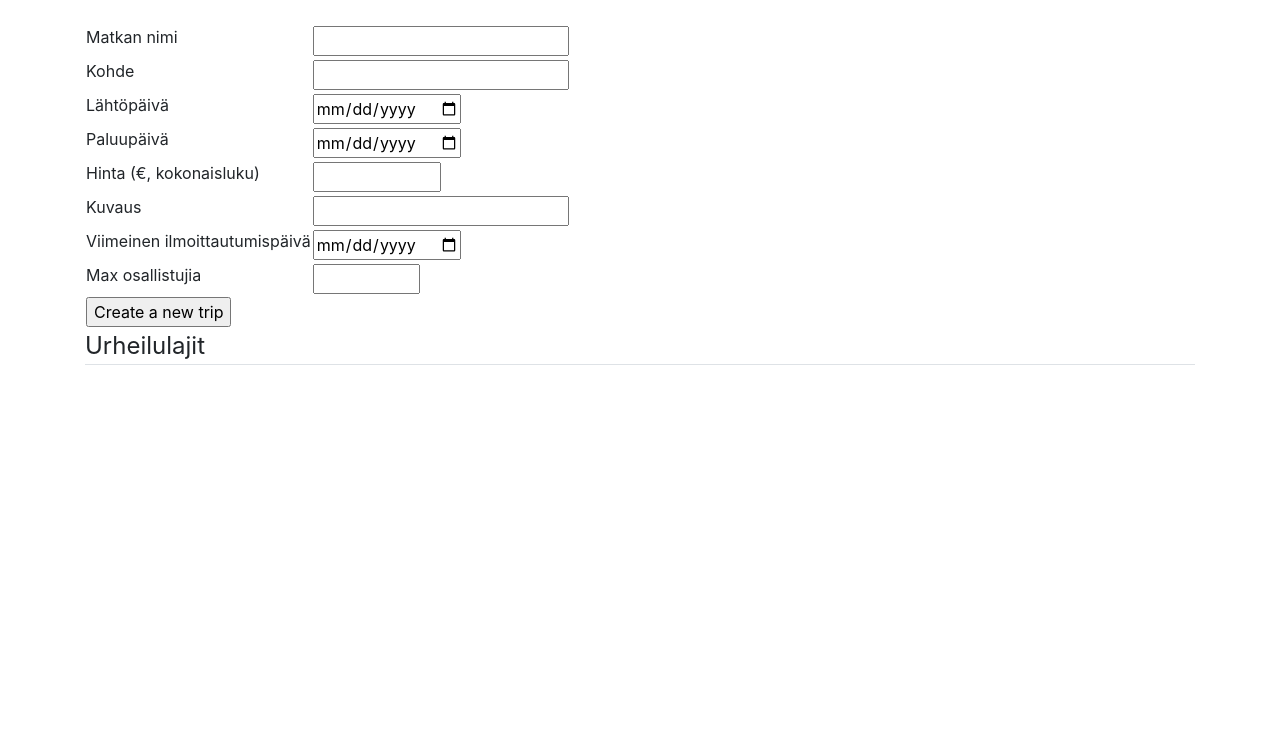
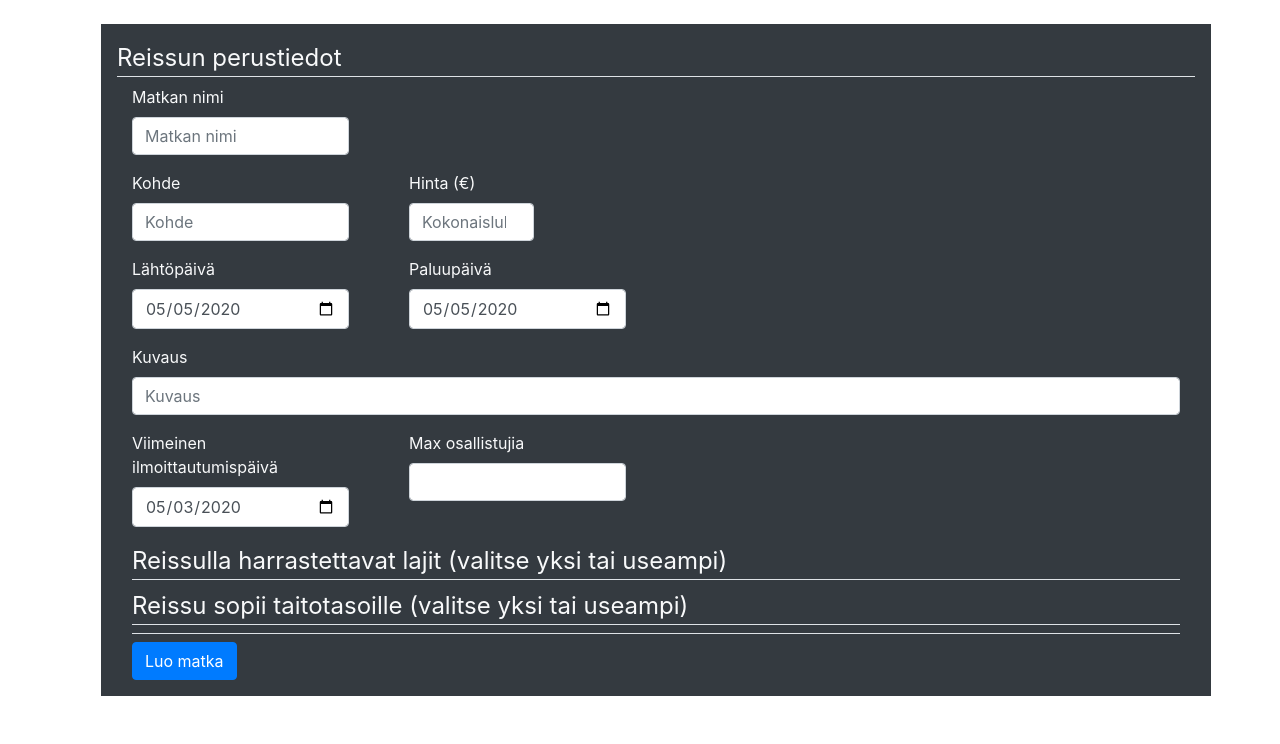
Before and after one commit to kafenoir/sporttireissu, a Flask app: template application/templates/trips/new.html in a window 1280 px wide. Shown: the part 56-800 px from the top of the page. Run offline with Flask 2, Linux system fonts and the light colour scheme; the template is opened without the code that fills it: values that come from a table or form of the project are taken from there, others are empty; some libraries are stand-ins or nearby versions.

Commit message:
added table for proficiency levels, updated trip creation with Bootstrap-components

```diff
--- /dev/null
+++ b/application/templates/macros.html
@@ -0,0 +1,29 @@
+{% macro render_field(field) %}
+<div class="form-group">
+  <label for="{{ field.name }}" class="col control-label">{{ field.label.text }}</label>
+  <div class="col">
+    {% if field.errors %}
+    {{ field(class="form-control is-invalid", **kwargs)|safe }}
+    <div class="invalid-feedback">
+      {% for error in field.errors %}
+      <span>{{error}}</span>
+      {% endfor %}
+    </div>
+    {% else %}
+    {{ field(class='form-control', **kwargs)|safe }}
+    {% endif %}
+  </div>
+</div>
+{% endmacro %}
+
+{% macro render_checkboxfield(field) %}
+{% for choice in field %}
+<div class="form-check">
+  {{ choice(class="form-check-input") }}
+  {{ choice.label(class="form-check-label") }}
+</div>
+{% endfor %}
+{% for error in field.errors %}
+<span class="text-danger">{{ error }}</span>
+{% endfor %}
+{% endmacro %}
--- a/application/templates/trips/new.html
+++ b/application/templates/trips/new.html
@@ -1,145 +1,62 @@
 {% extends "layout.html" %}
+{% from "macros.html" import render_field, render_checkboxfield with context %}
 
 {% block body %}
-<form method="POST" action="{{ url_for('trips_create') }}">
-  <table>
-    <tr>
-      <td>
-        {{form.name.label}}
-      </td>
-      <td>
-        {{form.name}}
-      </td>
-      <td>
-        <ul>
-          {% for error in form.name.errors %}
-          <li>{{error}}</li>
-          {% endfor %}
-        </ul>
-      </td>
-    </tr>
-    <tr>
-      <td>
-        {{form.destination.label}}
-      </td>
-      <td>
-        {{form.destination}}
-      </td>
-      <td>
-        <ul>
-          {% for error in form.destination.errors %}
-          <li>{{error}}</li>
-          {% endfor %}
-        </ul>
-      </td>
-    </tr>
-    <tr>
-      <td>
-        {{form.start_date.label}}
-      </td>
-      <td>
-        {{form.start_date}}
-      </td>
-      <td>
-        <ul>
-          {% for error in form.start_date.errors %}
-          <li>{{error}}</li>
-          {% endfor %}
-        </ul>
-      </td>
-    </tr>
-    <tr>
-      <td>
-        {{form.end_date.label}}
-      </td>
-      <td>
-        {{form.end_date}}
-      </td>
-      <td>
-        <ul>
-          {% for error in form.end_date.errors %}
-          <li>{{error}}</li>
-          {% endfor %}
-        </ul>
-      </td>
-    </tr>
-    <tr>
-      <td>
-        {{form.price.label}}
-      </td>
-      <td>
-        {{form.price}}
-      </td>
-      <td>
-        <ul>
-          {% for error in form.price.errors %}
-          <li>{{error}}</li>
-          {% endfor %}
-        </ul>
-      </td>
-    </tr>
-    <tr>
-      <td>
-        {{form.description.label}}
-      </td>
-      <td>
-        {{form.description}}
-      </td>
-      <td>
-        <ul>
-          {% for error in form.description.errors %}
-          <li>{{error}}</li>
-          {% endfor %}
-        </ul>
-      </td>
-    </tr>
-    <tr>
-      <td>
-        {{form.registration_dl.label}}
-      </td>
-      <td>
-        {{form.registration_dl}}
-      </td>
-      <td>
-        <ul>
-          {% for error in form.registration_dl.errors %}
-          <li>{{error}}</li>
-          {% endfor %}
-        </ul>
-      </td>
-    </tr>
-    <tr>
-      <td>
-        {{form.max_participants.label}}
-      </td>
-      <td>
-        {{form.max_participants}}
-      </td>
-      <td>
-        <ul>
-          {% for error in form.max_participants.errors %}
-          <li>{{error}}</li>
-          {% endfor %}
-        </ul>
-      </td>
-    </tr>
-    <tr>
-      <td colspan="3">
-        <input type="submit" value="Create a new trip" />
-      </td>
-    </tr>
-  </table>
-  <legend class="border-bottom mb-4">Urheilulajit</legend>
-  {% for choice in form.sports %}
-  <div class="form-check">
-    {{ choice(class="form-check-input") }}
-    {{ choice.label(class="form-check-label") }}
+<div class="container bg-dark text-light m-3 p-3" role="main">
+  <div class="row">
+    <div class="col">
+      <form class="needs-validation" method="POST" action="{{ url_for('trips_create') }}" novalidate>
+        <fieldset>
+          <legend class="border-bottom mb-2">Reissun perustiedot</legend>
+          <div class="row">
+            <div class="col-lg-3">
+              {{ render_field(form.name, placeholder=form.name.label.text) }}
+            </div>
+          </div>
+          <div class="row">
+            <div class="col-lg-3">
+              {{ render_field(form.destination, placeholder=form.destination.label.text) }}
+            </div>
+            <div class="col-lg-2">
+              {{ render_field(form.price, placeholder="Kokonaisluku") }}
+            </div>
+          </div>
+          <div class="row">
+            <div class="col-lg-3">
+              {{ render_field(form.start_date) }}
+            </div>
+            <div class="col-lg-3">
+              {{ render_field(form.end_date) }}
+            </div>
+          </div>
+          <div class="row">
+            <div class="col">
+              {{ render_field(form.description, placeholder=form.description.label.text) }}
+            </div>
+          </div>
+          <div class="row">
+            <div class="col-lg-3">
+              {{ render_field(form.registration_dl) }}
+            </div>
+            <div class="col-lg-3">
+              {{ render_field(form.max_participants) }}
+            </div>
+          </div>
+          <div class="col">
+            <legend class="border-bottom mb-2">Reissulla harrastettavat lajit (valitse yksi tai useampi)</legend>
+            {{ render_checkboxfield(form.sports) }}
+          </div>
+          <div class="col">
+            <legend class="border-bottom mb-2">Reissu sopii taitotasoille (valitse yksi tai useampi)</legend>
+            {{ render_checkboxfield(form.levels) }}
+          </div>
+          <div class="col">
+            <legend class="border-bottom mb-2"></legend>
+            <button class="btn btn-primary" type="submit">Luo matka</button>
+          </div>
+        </fieldset>
+      </form>
+    </div>
   </div>
-  {% endfor %}
-  <div class="invalid-feedback">
-    {% for error in form.sports.errors %}
-    <span>{{ error }}</span>
-    {% endfor %}
-  </div>
-</form>
+</div>
 {% endblock %}
--- a/application/trips/forms.py
+++ b/application/trips/forms.py
@@ -13,25 +13,32 @@ class MultiCheckBoxField(SelectMultipleField):
 class TripForm(FlaskForm):
     name = StringField("Matkan nimi",[validators.Length(min=2, message='Matkan nimen pituuden on oltava vähintään 2 merkkiä')])
     destination = StringField("Kohde", [validators.Length(min=2, message='Kohteen nimen pituuden on oltava vähintään 2 merkkiä')])
-    start_date = DateField('Lähtöpäivä', format='%Y-%m-%d')
-    end_date = DateField("Paluupäivä", format='%Y-%m-%d')
-    price = IntegerField("Hinta (€, kokonaisluku)", [validators.NumberRange(min=0, max=100001, message='Hinnan tulee olla välillä 0 - 100 000')])
+    start_date = DateField('Lähtöpäivä', format='%Y-%m-%d', default=date.today() + timedelta(days=5))
+    end_date = DateField("Paluupäivä", format='%Y-%m-%d', default=date.today() + timedelta(days=5))
+    price = IntegerField("Hinta (€)", [validators.NumberRange(min=0, max=100001, message='Hinnan tulee olla välillä 0 - 100 000')])
     description = StringField("Kuvaus", [validators.Length(min=2, message='Kuvauksen pituuden on oltava vähintään 2 merkkiä')])
-    registration_dl = DateField("Viimeinen ilmoittautumispäivä", format='%Y-%m-%d')
+    registration_dl = DateField("Viimeinen ilmoittautumispäivä", format='%Y-%m-%d', default=date.today() + timedelta(days=3))
     max_participants = IntegerField("Max osallistujia", [validators.NumberRange(min=0, max=1001, message='Osallistujien määrän tulee olla välillä 1 - 1000')])
 
-    sports = MultiCheckBoxField('Urheilulaji', [validators.InputRequired()], choices=[], coerce=int)
+    sports = MultiCheckBoxField('Urheilulajit', [validators.InputRequired(message='Valitse vähintään yksi')], choices=[], coerce=int)
+    levels = MultiCheckBoxField('Taitotasot', [validators.InputRequired(message='Valitse vähintään yksi')], choices=[], coerce=int)
 
     def validate_start_date(form, field):
+        if field.data is None:
+            raise ValidationError('Valitse päivämäärä')
         earliest_date = date.today() + timedelta(days=5)
         if field.data < earliest_date:
             raise ValidationError('Aikaisin lähtöpäivä on ' + earliest_date.strftime('%d-%m-%Y'))
 
     def validate_end_date(form, field):
+        if field.data is None:
+            raise ValidationError('Valitse päivämäärä')
         if field.data < form.start_date.data:
             raise ValidationError('Paluupäivä ei voi olla lähtöpäivän jälkeen.')
 
     def validate_registration_dl(form, field):
+        if field.data is None:
+            raise ValidationError('Valitse päivämäärä')
         if field.data > form.start_date.data - timedelta(days=2):
             raise ValidationError('Viimeisen ilmoittautumispäivän tulee olla vähintään kaksi päivää ennen lähtöä')
 
```
Also changed, not shown: application/levels/models.py (added, +9 -0 lines), application/trips/models.py (+8 -0 lines), application/trips/views.py (+11 -0 lines).
